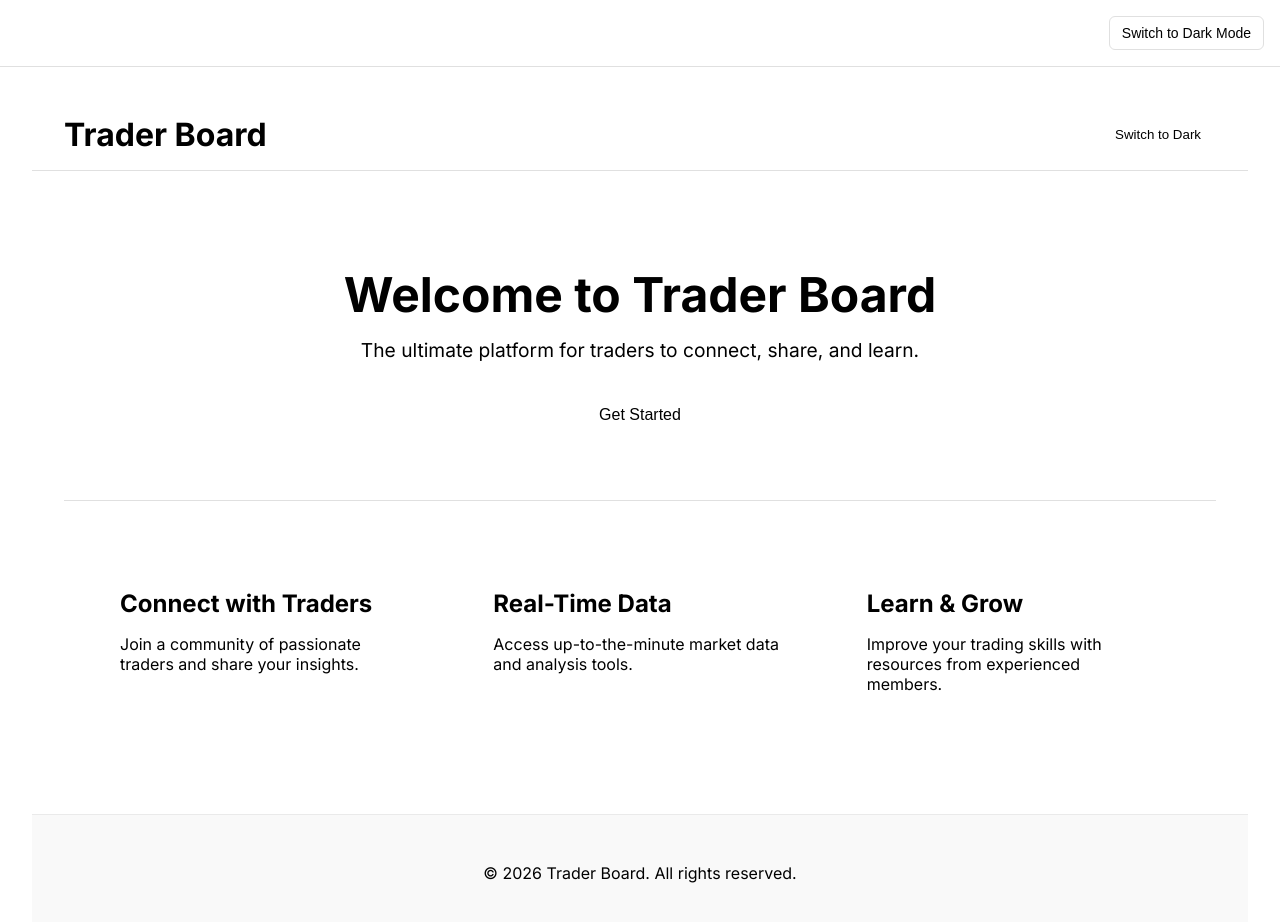
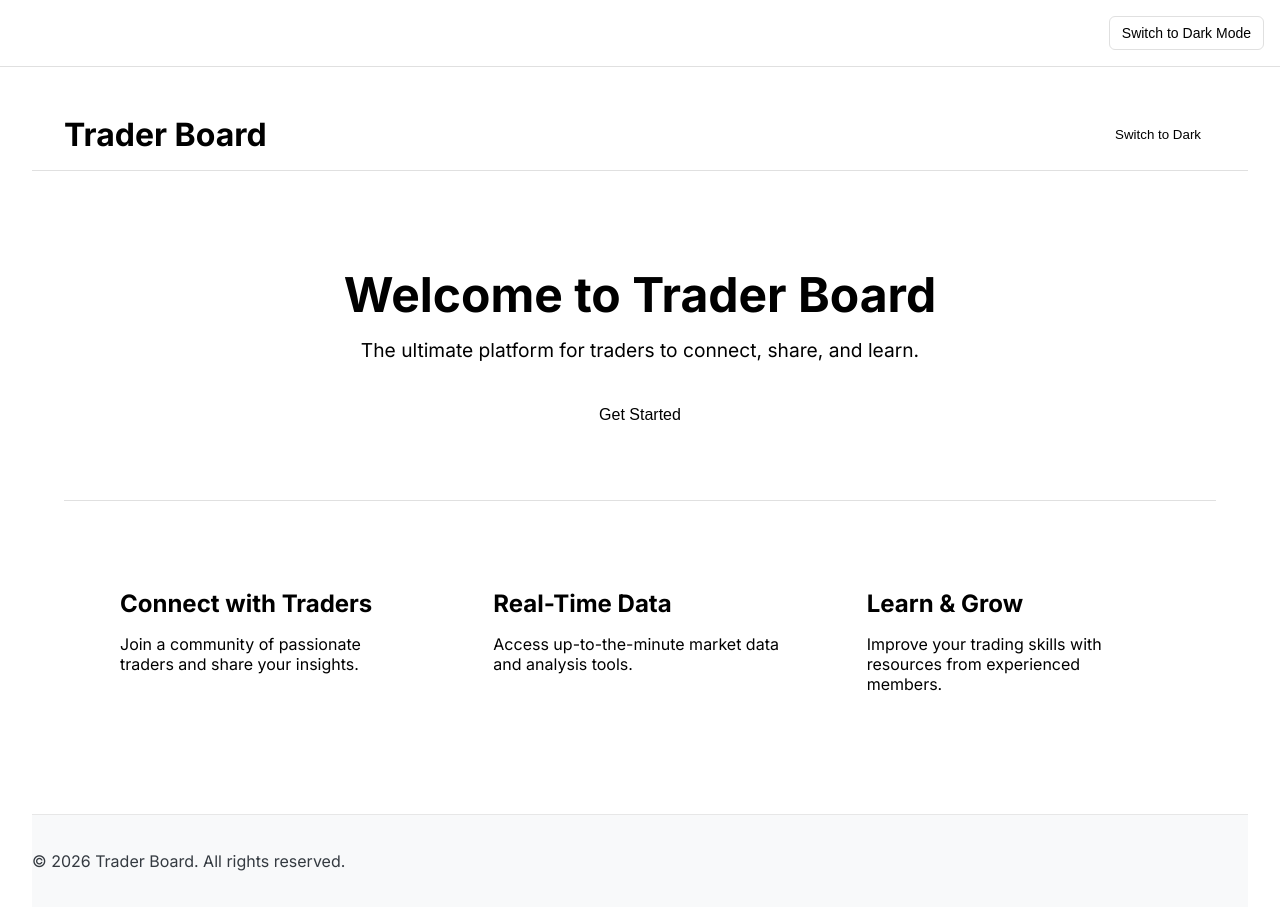
Before and after one commit to xenirio/trader-board, a Next.js app: page / in a window 1280 px wide. Shown: the top 922 px of the page. Built offline with nearby package versions, Linux system fonts and the light colour scheme.

Commit message:
feat: Add CSS module for Footer with dark mode

```diff
--- a/app/components/Footer/Footer.module.css
+++ b/app/components/Footer/Footer.module.css
@@ -1,11 +1,42 @@
 .footer {
-  text-align: center;
-  padding: 2rem;
-  border-top: 1px solid #eaeaea;
-  background-color: #f9f9f9; /* Light gray background */
+  background-color: #f8f9fa;
+  color: #343a40;
+  padding: 20px 0;
+  border-top: 1px solid #e7e7e7;
 }
 
-.text {
-  color: #2c3e50; /* Dark slate blue for high contrast */
-  font-size: 0.9rem;
+.container {
+  max-width: 960px;
+  margin: 0 auto;
+  padding: 0 15px;
+  display: flex;
+  justify-content: space-between;
+  align-items: center;
 }
+
+.nav {
+  display: flex;
+  gap: 15px;
+}
+
+.link {
+  color: #007bff;
+  text-decoration: none;
+}
+
+.link:hover {
+  text-decoration: underline;
+}
+
+/* Dark Mode Styles */
+@media (prefers-color-scheme: dark) {
+  .footer {
+    background-color: #1a1a1a;
+    color: #f1f1f1;
+    border-top: 1px solid #333;
+  }
+
+  .link {
+    color: #61dafb;
+  }
+}
```
